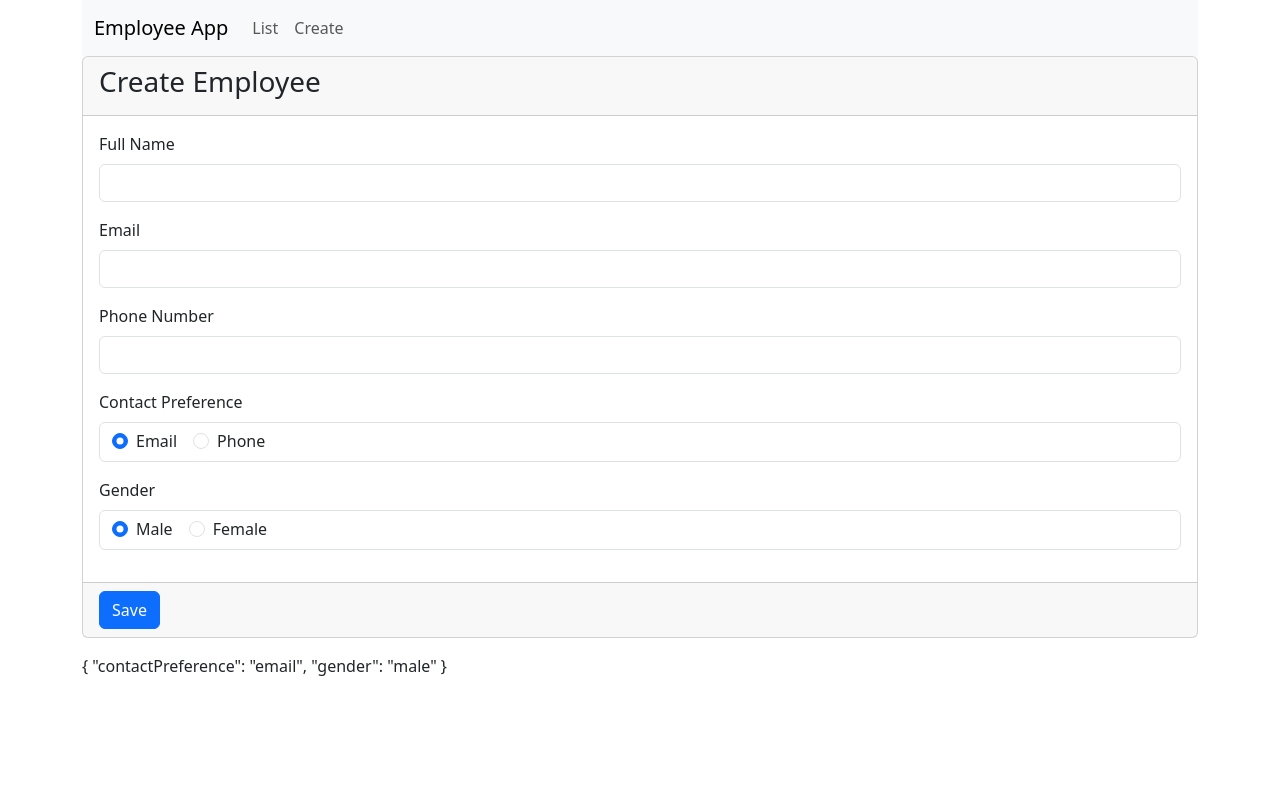
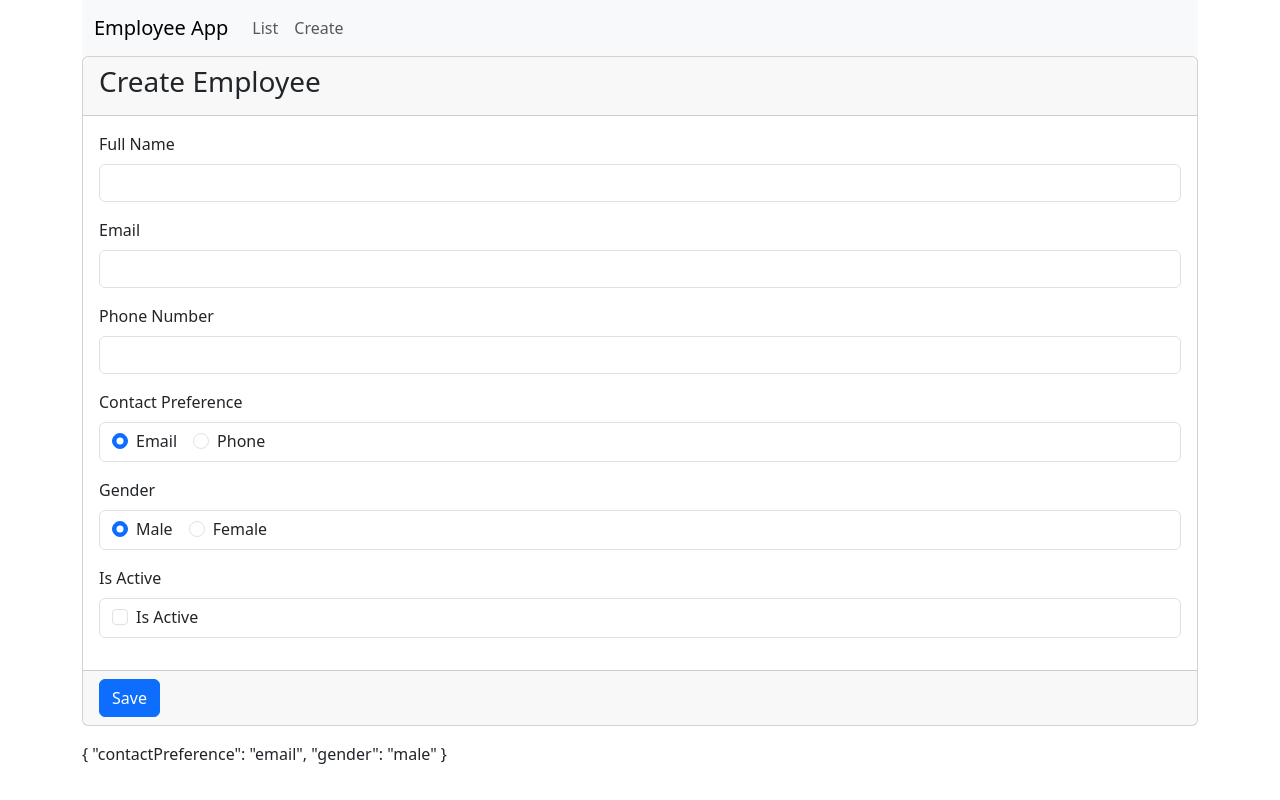
Before and after one commit to fellyka/AngularCrud, an Angular app: page /sollers/create in a window 1280 px wide. Built offline with nearby package versions, Linux system fonts and the light colour scheme.

Commit message:
Bootstrap checkbox

```diff
--- a/src/app/app.module.ts
+++ b/src/app/app.module.ts
@@ -7,6 +7,7 @@ import { AppRoutingModule } from './app-routing.module';
 import { AppComponent } from './app.component';
 import { ListEmployeesComponent } from './employees/list-employees.component';
 import { CreateEmployeeComponent } from './employees/create-employee.component';
+
 
 const appRoutes: Routes = [
   { path: 'list', component: ListEmployeesComponent },
@@ -18,7 +19,8 @@ const appRoutes: Routes = [
   declarations: [
     AppComponent,
     ListEmployeesComponent,
-    CreateEmployeeComponent
+    CreateEmployeeComponent,
+
   ],
   imports: [
     BrowserModule,
--- a/src/app/employees/create-employee.component.html
+++ b/src/app/employees/create-employee.component.html
@@ -50,7 +50,21 @@
           </div>
         </div>
       </div>
+      <!-- IsActive -->
+      <div class="mb-3">
+        <label class="form-label">Is Active</label>
+        <div class="form-control">
+          <div class="form-check">
+            <input class="form-check-input" type="checkbox" id="isActive" name="isActive" [(ngModel)]="isActive">
+            <label class="form-check-label" for="isActive">
+              Is Active
+            </label>
+          </div>
+        </div>
+      </div>
     </div>
+
+    <!-- Footer -->
     <div class="card-footer">
       <button class="btn btn-primary" type="submit">Save</button>
     </div>
--- a/src/app/employees/create-employee.component.ts
+++ b/src/app/employees/create-employee.component.ts
@@ -13,6 +13,7 @@ export class CreateEmployeeComponent {
  phoneNumber!: string;
  gender: string = 'male'; // Default value for gender
  contactPreference: string = 'email'; // Default value for contact
+ isActive!: boolean;
 
  saveEmployee(empForm:NgForm): void {
   console.log(empForm.value);
```
